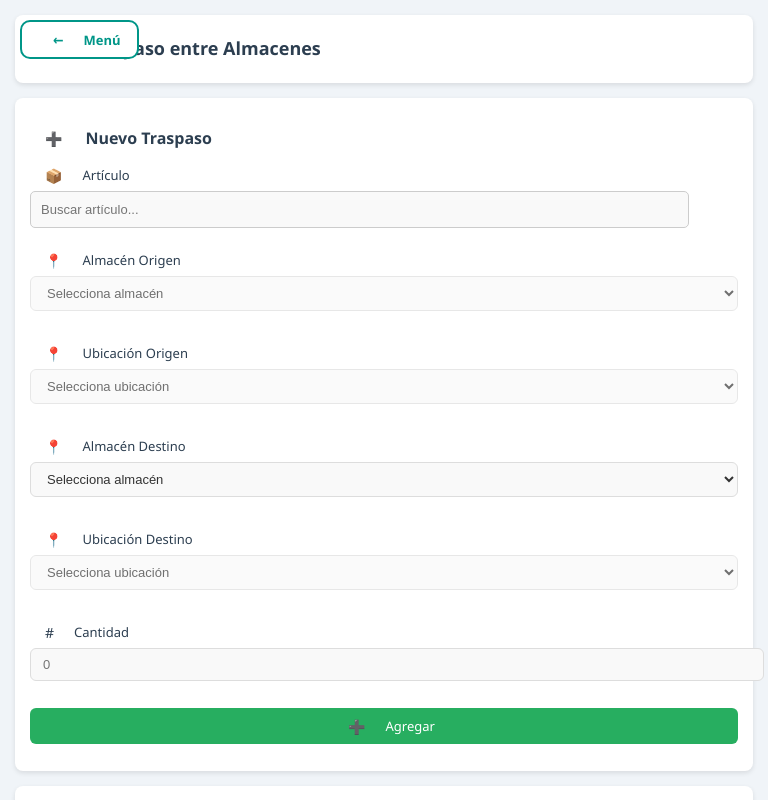
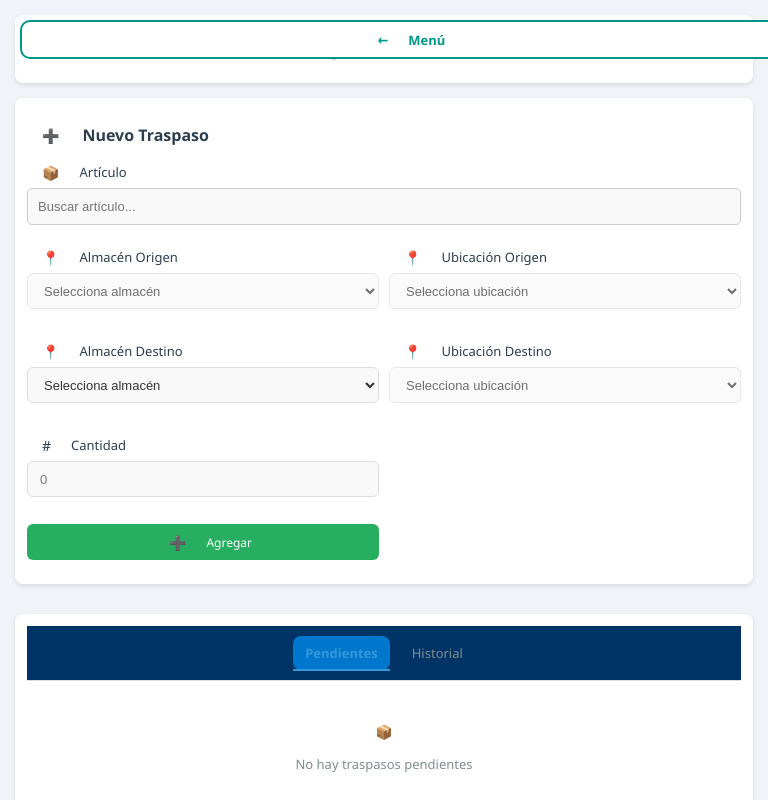
Before and after one commit to SrCloock/Servicio-de-Gestion-de-Almacenes, a React (Vite) app in the folder frontend/: page /traspaso in a window 768 px wide. Shown: the top 800 px of the page. Built offline with nearby package versions, Linux system fonts and the light colour scheme.

Commit message:
Afinando Traspasos

```diff
--- a/frontend/src/pages/TraspasoAlmacenesScreen.jsx
+++ b/frontend/src/pages/TraspasoAlmacenesScreen.jsx
@@ -315,7 +315,6 @@ const TraspasoAlmacenesScreen = () => {
                   }}
                   onFocus={() => setShowArticleDropdown(true)}
                   className="search-input"
-                  style={{ color: '#333' }}
                 />
 
                 {showArticleDropdown && (
--- a/frontend/src/styles/TraspasoAlmacenesScreen.css
+++ b/frontend/src/styles/TraspasoAlmacenesScreen.css
@@ -11,6 +11,7 @@
 .traspaso-container {
   max-width: 1200px;
   margin: 0 auto;
+  width: 100%;
 }
 
 /* Header compacto */
@@ -53,9 +54,10 @@
   display: grid;
   grid-template-columns: 1fr;
   gap: 15px;
+  width: 100%;
 }
 
-@media (min-width: 768px) {
+@media (min-width: 992px) {
   .main-grid {
     grid-template-columns: 1fr 1fr;
   }
@@ -66,6 +68,8 @@
   border-radius: 8px;
   box-shadow: 0 2px 5px rgba(0,0,0,0.1);
   padding: 15px;
+  width: 100%;
+  box-sizing: border-box;
 }
 
 .card-header {
@@ -84,6 +88,7 @@
 /* Formulario compacto */
 .form-group {
   margin-bottom: 12px;
+  width: 100%;
 }
 
 .form-label {
@@ -101,14 +106,6 @@
   font-size: 14px;
 }
 
-.input-container {
-  position: relative;
-}
-
-.search-input-container {
-  margin-bottom: 5px;
-}
-
 .search-input {
   width: 100%;
   padding: 8px 12px;
@@ -117,6 +114,7 @@
   font-size: 13px;
   background: #f9f9f9;
   color: #333;
+  box-sizing: border-box;
 }
 
 .select-input, .quantity-input {
@@ -127,6 +125,7 @@
   font-size: 13px;
   background: #f9f9f9;
   color: #333;
+  box-sizing: border-box;
 }
 
 .select-input:focus, .quantity-input:focus {
@@ -140,6 +139,7 @@
   display: grid;
   grid-template-columns: repeat(2, 1fr);
   gap: 10px;
+  width: 100%;
 }
 
 /* Botones */
@@ -150,13 +150,16 @@
   gap: 5px;
   background: #27ae60;
   color: white;
-  padding: 8px 12px;
+  padding: 8px 10px;
   border-radius: 6px;
   border: none;
   cursor: pointer;
   font-weight: 500;
   font-size: 13px;
   width: 100%;
+  height: 36px;
+  box-sizing: border-box;
+  white-space: nowrap;
 }
 
 .btn-add:hover {
@@ -196,31 +199,17 @@
 }
 
 /* Traspasos pendientes */
-.pending-header {
-  display: flex;
-  justify-content: space-between;
-  align-items: center;
-  margin-bottom: 12px;
-}
-
-.badge-count {
-  background: #3498db;
-  color: white;
-  padding: 2px 8px;
-  border-radius: 10px;
-  font-weight: 500;
-  font-size: 12px;
-}
-
 .table-container {
   overflow-x: auto;
   max-height: 400px;
+  width: 100%;
 }
 
 .pending-table {
   width: 100%;
   border-collapse: collapse;
   font-size: 13px;
+  min-width: 600px;
 }
 
 .pending-table.compact-table th {
@@ -359,6 +348,7 @@
   box-shadow: 0 3px 10px rgba(0,0,0,0.2);
   animation: fadeIn 0.3s ease-out;
   font-size: 13px;
+  z-index: 1000;
 }
 
 @keyframes fadeIn {
@@ -413,6 +403,7 @@
 .search-container {
   position: relative;
   margin-bottom: 5px;
+  width: 100%;
 }
 
 .article-dropdown {
@@ -427,33 +418,37 @@
   overflow-y: auto;
   z-index: 100;
   box-shadow: 0 3px 10px rgba(0,0,0,0.1);
+  width: 100%;
 }
 
 .dropdown-item {
   padding: 8px 12px;
   cursor: pointer;
   border-bottom: 1px solid #eee;
+  width: 100%;
+  box-sizing: border-box;
 }
 
 .dropdown-item:hover {
   background-color: #f5f5f5;
 }
 
-.article-code {
+.dropdown-item .article-code {
   font-weight: 600;
   font-size: 13px;
   color: #2c3e50;
 }
 
-.article-name {
+.dropdown-item .article-name {
   font-size: 12px;
   color: #7f8c8d;
   white-space: nowrap;
   overflow: hidden;
   text-overflow: ellipsis;
+  width: 100%;
 }
 
-.article-stock {
+.dropdown-item .article-stock {
   font-size: 11px;
   color: #27ae60;
 }
@@ -476,13 +471,8 @@
   align-items: flex-end;
 }
 
-.btn-add {
-  height: 36px;
-  white-space: nowrap;
-}
-
-/* Mejoras para móviles */
-@media (max-width: 768px) {
+/* Mejoras para móviles y tablets */
+@media (max-width: 992px) {
   .compact-grid {
     grid-template-columns: 1fr;
   }
@@ -494,6 +484,7 @@
 
   .btn-add {
     width: 100%;
+    margin-top: 5px;
   }
 
   .pending-table.compact-table th,
@@ -506,8 +497,93 @@
     grid-template-columns: 1fr;
   }
 
+  .form-card, .pending-card {
+    padding: 12px;
+  }
+
   .btn-add {
-    margin-top: 5px;
+    padding: 8px;
+    font-size: 12px;
+  }
+
+  .tabs {
+    overflow-x: auto;
+    white-space: nowrap;
+    -webkit-overflow-scrolling: touch;
+  }
+
+  .tab {
+    padding: 8px 12px;
+    font-size: 13px;
+  }
+}
+
+@media (max-width: 768px) {
+  .header-card {
+    flex-direction: column;
+    gap: 10px;
+    text-align: center;
+  }
+
+  .btn-volver {
+    width: 100%;
+    justify-content: center;
+  }
+
+  .table-container {
+    max-height: 300px;
+  }
+
+  .pending-table {
+    min-width: 100%;
+  }
+
+  .actions-container {
+    flex-wrap: wrap;
+  }
+}
+
+@media (max-width: 480px) {
+  .traspaso-screen {
+    padding: 10px;
+  }
+
+  .form-label {
+    font-size: 12px;
+  }
+
+  .search-input, .select-input, .quantity-input {
+    padding: 6px 10px;
+    font-size: 12px;
+  }
+
+  .btn-add {
+    height: 34px;
+    font-size: 12px;
+  }
+
+  .compact-grid {
+    gap: 8px;
+  }
+
+  .btn-confirm {
+    padding: 8px;
+    font-size: 13px;
+  }
+}
+
+/* Orientación horizontal en dispositivos móviles */
+@media (max-width: 992px) and (orientation: landscape) {
+  .main-grid {
+    grid-template-columns: 1fr;
+  }
+
+  .form-card {
+    margin-bottom: 15px;
+  }
+
+  .table-container {
+    max-height: 250px;
   }
 }
 
@@ -516,3 +592,109 @@
   border-color: #e74c3c;
   box-shadow: 0 0 0 2px rgba(231, 76, 60, 0.2);
 }
+
+/* Asegurar que todos los inputs tengan el mismo tamaño */
+.form-group input,
+.form-group select {
+  min-height: 36px;
+  width: 100%;
+}
+
+/* Ajuste para botón Agregar más compacto */
+.btn-add {
+  min-width: auto;
+  width: 100%;
+}
+
+/* Ajustes específicos para cuadrar todo */
+.search-container {
+  width: 100%;
+}
+
+.form-card .form-group {
+  width: 100%;
+}
+
+/* Ajustes para cuadrar en PC */
+@media (min-width: 992px) {
+  .search-container {
+    width: 100%;
+  }
+
+  .form-card .form-group {
+    width: 100%;
+  }
+
+  .select-input, .quantity-input {
+    width: 100%;
+  }
+}
+
+/* Ajustes para iPad en modo paisaje */
+@media (min-width: 768px) and (max-width: 1024px) and (orientation: landscape) {
+  .main-grid {
+    grid-template-columns: 1fr;
+  }
+
+  .form-card {
+    margin-bottom: 15px;
+  }
+
+  .table-container {
+    max-height: 250px;
+  }
+
+  .compact-grid {
+    grid-template-columns: repeat(2, 1fr);
+  }
+}
+
+/* Ajustes para iPad en modo retrato */
+@media (min-width: 768px) and (max-width: 1024px) and (orientation: portrait) {
+  .main-grid {
+    grid-template-columns: 1fr;
+  }
+
+  .form-card {
+    margin-bottom: 15px;
+  }
+
+  .table-container {
+    max-height: 300px;
+  }
+
+  .compact-grid {
+    grid-template-columns: repeat(2, 1fr);
+  }
+}
+
+/* Ajustes para móviles pequeños */
+@media (max-width: 360px) {
+  .traspaso-screen {
+    padding: 8px;
+  }
+
+  .form-card, .pending-card {
+    padding: 10px;
+  }
+
+  .search-input, .select-input, .quantity-input {
+    padding: 5px 8px;
+    font-size: 11px;
+  }
+
+  .btn-add {
+    height: 32px;
+    font-size: 11px;
+    padding: 6px;
+  }
+
+  .compact-grid {
+    gap: 6px;
+  }
+
+  .btn-confirm {
+    padding: 8px;
+    font-size: 12px;
+  }
+}
```
